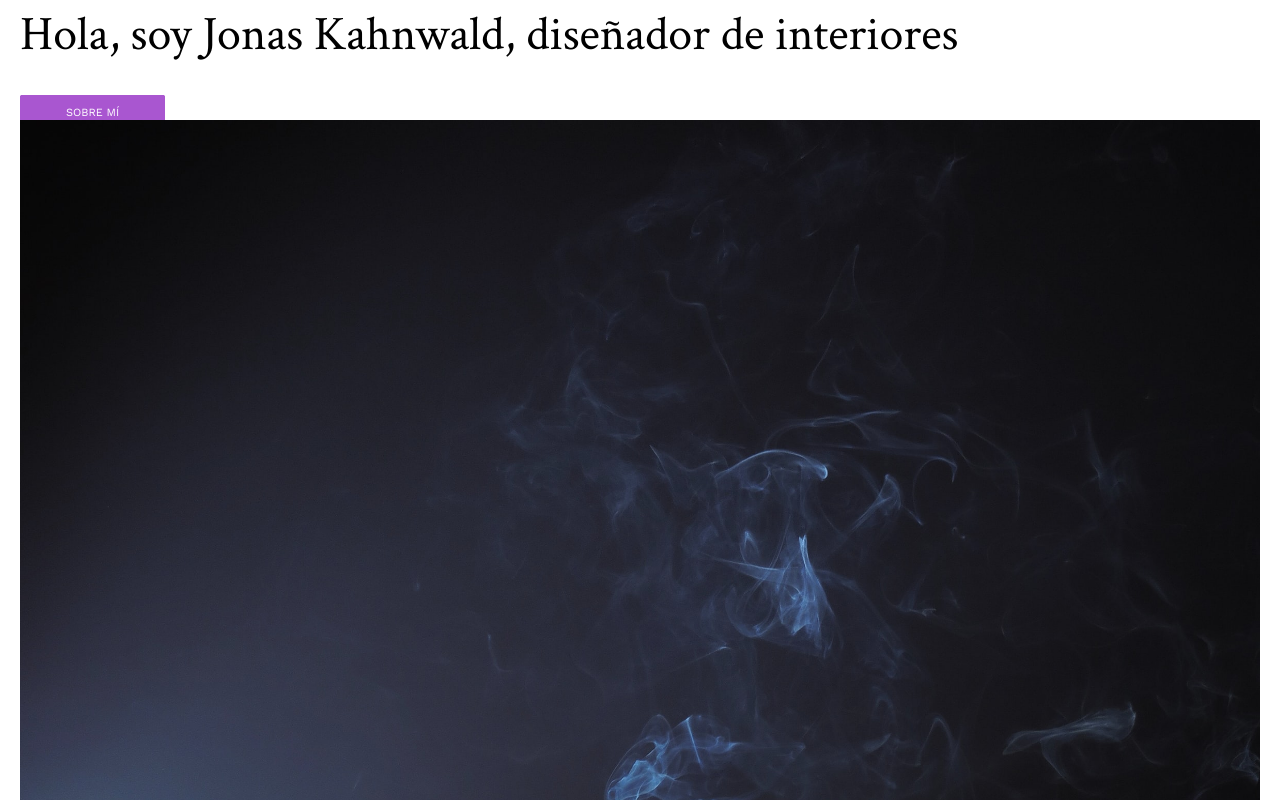
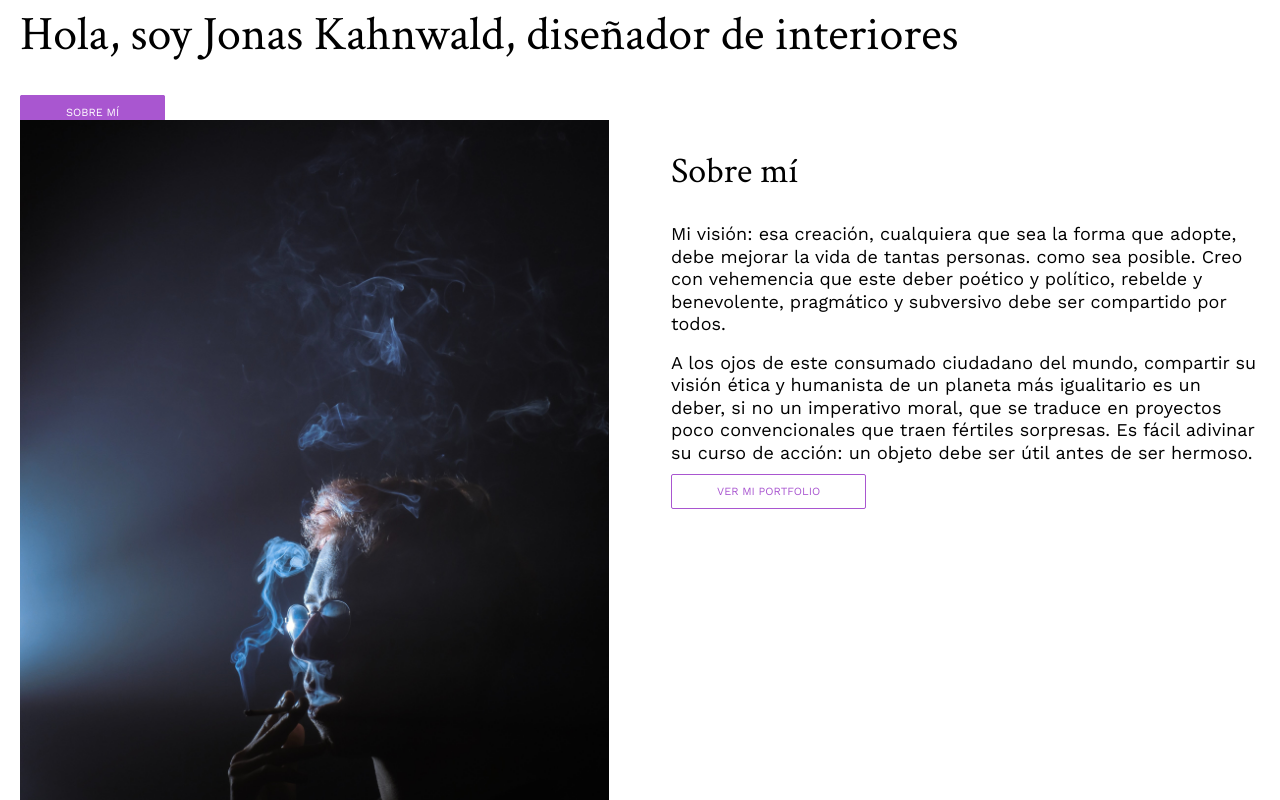
Before and after one commit to sjacaspuig/r-frontend, a Next.js app: page / in a window 1280 px wide. Shown: the part 1000-1800 px from the top of the page. Built offline with nearby package versions, Linux system fonts and the light colour scheme.

Commit message:
Añadir los estilos de la grid. Solo son dos columnas, pero deberás tener en cuenta el diseño proporcionado. Las clases y estructura del HTML ya están montadas, solo es necesario añadir los estilos.

```diff
--- a/styles/grid.scss
+++ b/styles/grid.scss
@@ -1,3 +1,11 @@
-.grid {}
 
-.column {}
+@media (min-width: 48em) {
+    .grid {
+        display: flex;
+        justify-content: space-between;
+    }
+
+    .column {
+        max-width: 47.5%;
+    }
+}
```
Also changed, not shown: 1 other file (tests, documents, lock files or other folders).
